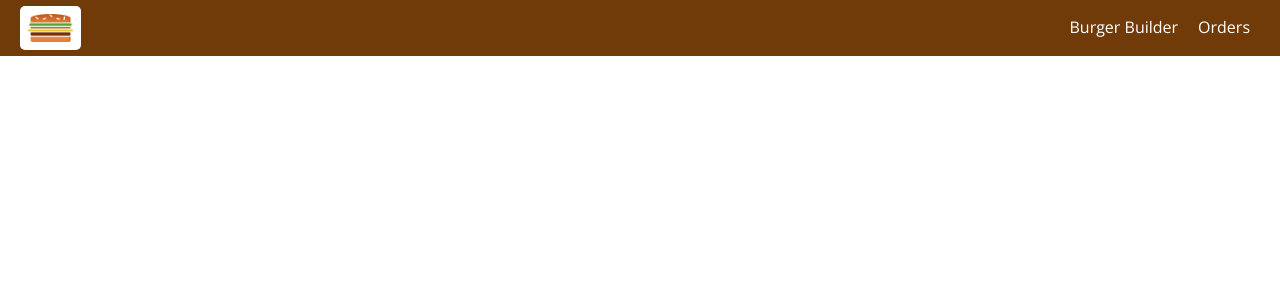
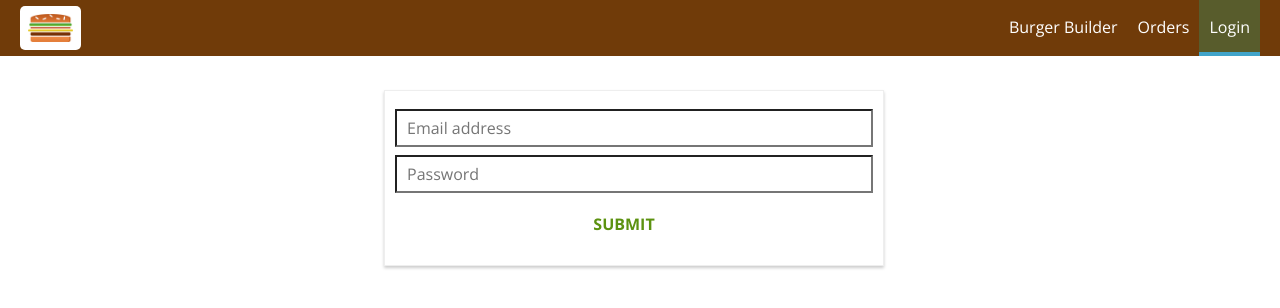
Before and after one commit to daj757/reactBurger, a React app: page /login in a window 1280 px wide. Shown: the top 308 px of the page. Built offline with nearby package versions, Linux system fonts and the light colour scheme.

Commit message:
redux store modified

```diff
--- a/src/App.js
+++ b/src/App.js
@@ -5,6 +5,7 @@
 import Checkout from './containers/Checkout/Checkout'
 import { Route, Switch } from 'react-router-dom'
 import Orders from './containers/Orders/Orders'
+import Auth from "./containers/Auth/Auth"
 class App extends Component {
   render() {
     return (
@@ -14,6 +15,7 @@
           <Route path='/checkout' component={Checkout} />
           <Route path='/' exact component={BurgerBuilder} />
           <Route path='/orders' exact component={Orders} />
+          <Route path='/login' exact component={Auth} />
           </Switch>
          </Layout>
 
--- a/src/components/Navigation/NavigationItems/NavigationItems.js
+++ b/src/components/Navigation/NavigationItems/NavigationItems.js
@@ -5,6 +5,7 @@
      <ul className={classes.NavigationItems}>
          <NavigationItem link="/" exact>Burger Builder</NavigationItem>
          <NavigationItem link="/orders">Orders</NavigationItem>
+         <NavigationItem link="/login">Login</NavigationItem>
         </ul>
  )
 
--- /dev/null
+++ b/src/containers/Auth/Auth.css
@@ -0,0 +1,16 @@
+.Auth {
+    margin: 90px 40px;
+    width: 80%;
+    text-align: center;
+    box-shadow: 0 2px 3px #ccc;
+    border: 1px solid #eee;
+    padding: 10px;
+    box-sizing: border-box;
+}
+
+@media(min-width:600px) {
+    .Auth {
+        margin-left: 30%;
+        width: 500px;
+    }
+}
--- /dev/null
+++ b/src/containers/Auth/Auth.js
@@ -0,0 +1,73 @@
+import React, { Component } from "react"
+import Input from "../../components/UI/Input/Input"
+import Button from "../../components/UI/Button/Button"
+import classes from "./Auth.css"
+
+export default class Auth extends Component {
+    state = {
+        controls: {
+            email: {
+                elementType: 'input',
+                elementConfig: {
+                    type: 'email',
+                    placeholder: "Email address"
+                },
+                value: '',
+                validation: {
+                    required: true,
+                    isEmail: true
+                },
+                valid: false,
+                touched: false
+            },
+            password: {
+                elementType: 'input',
+                elementConfig: {
+                    type: 'password',
+                    placeholder: "Password"
+                },
+                value: '',
+                validation: {
+                    required: true,
+                    minLength: 7
+                },
+                valid: false,
+                touched: false
+            }
+        }
+    }
+    render() {
+        let formElementsArray = [];
+        for (let key in this.state.controls) {
+            formElementsArray.push({
+                Id: key,
+                config: this.state.controls[key]
+
+            })
+        }
+
+        const form = formElementsArray.map(formElement => (
+            <Input
+            key={formElement.Id}
+            invalid={!formElement.config.valid}
+            touched={formElement.config.touched}
+            shouldValidate={formElement.config.validation}
+            changed={(event) => this.inputChangedHandler(event, formElement.Id)}
+            elementType={formElement.config.elementType}
+            elementConfig={formElement.config.elementConfig}
+            value={formElement.config.value}
+            />
+        )
+        )
+
+        return (
+            <div className ={classes.Auth}>
+                <form>
+                {form}
+                <Button btnType="Success">SUBMIT</Button>
+                </form>
+            </div>
+
+        )
+    }
+    }
```
